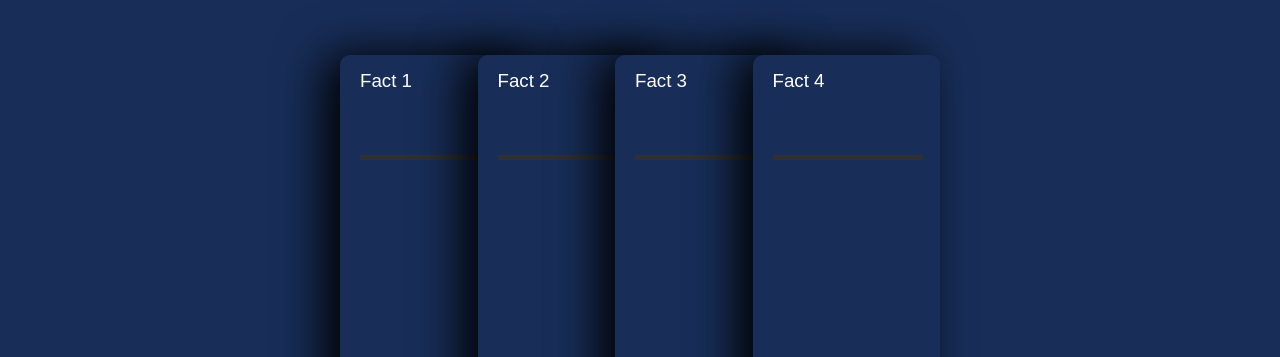
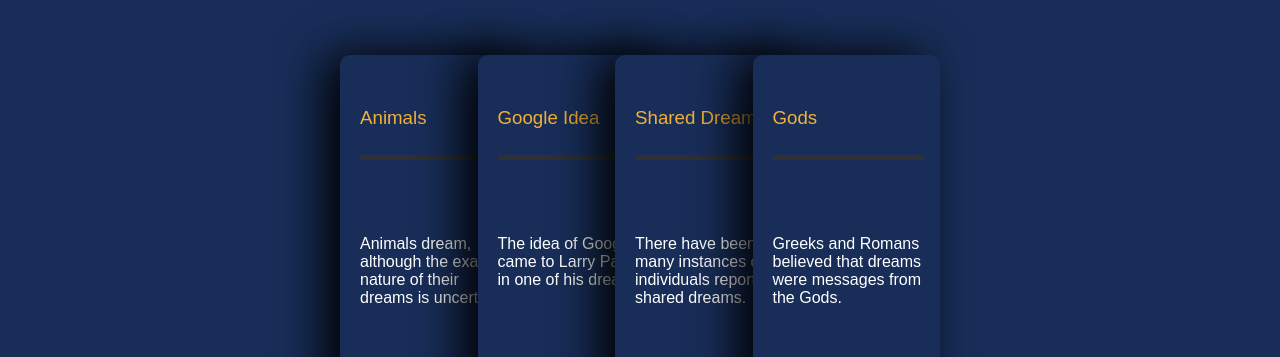
Before and after one commit to sana-al-rayess/OneirAi, a React (Create React App) app in the folder oneirai-frontend/: page / in a window 1280 px wide. Shown: the part 3126-3483 px from the top of the page. Built offline with nearby package versions, Linux system fonts and the light colour scheme; a web font is replaced by a local one.

Commit message:
frontend: edited Facts

```diff
--- a/oneirai-frontend/src/components/Facts/facts.css
+++ b/oneirai-frontend/src/components/Facts/facts.css
@@ -36,12 +36,13 @@
     transition: 0.4s ease-out;
   }
 
-  .title {
-    color: white;
+  .title-facts {
+    color: #F2B138;
     font-weight: 300;
     position: absolute;
     left: 20px;
     top: 15px;
+    padding-top: 20%;
   }
 
   .bar {
@@ -56,6 +57,7 @@
     background-color: #2e3033;
     width: 100%;
     height: 100%;
+
   }
 
   .filledbar {
@@ -67,6 +69,7 @@
     background: rgb(0, 154, 217);
     background: linear-gradient(90deg, rgba(0, 154, 217, 1) 0%, rgba(217, 147, 0, 1) 65%, rgba(255, 186, 0, 1) 100%);
     transition: 0.6s ease-out;
+
   }
 
   .card:hover .filledbar {
@@ -87,6 +90,10 @@
     width: 600px;
   }
 
+  .fact{
+    padding-top: 50%;
+    color: #fff;
+  }
 
 @media (max-width: 768px) {
   .container-cards {
--- a/oneirai-frontend/src/components/Facts/index.jsx
+++ b/oneirai-frontend/src/components/Facts/index.jsx
@@ -7,33 +7,37 @@ const Facts = () => {
             <p className="feature-title">Did You Know?</p>
             <div class="container-cards">
                 <div class="card">
-                    <h3 class="title">Fact 1</h3>
+                    <h3 class="title-facts">Animals</h3>
                     <div class="bar">
                         <div class="emptybar"></div>
+                     <div className='fact'>Animals dream, although the exact nature of their dreams is uncertain.</div>
                         <div class="filledbar"></div>
                     </div>
 
                 </div>
                 <div class="card">
-                    <h3 class="title">Fact 2</h3>
+                    <h3 class="title-facts">Google Idea</h3>
                     <div class="bar">
                         <div class="emptybar"></div>
+                        <div className='fact'>The idea of Google came to Larry Page in one of his dreams.</div>
                         <div class="filledbar"></div>
                     </div>
 
                 </div>
                 <div class="card">
-                    <h3 class="title">Fact 3</h3>
+                    <h3 class="title-facts">Shared Dreams</h3>
                     <div class="bar">
                         <div class="emptybar"></div>
+                        <div className='fact'>There have been many instances of individuals reporting shared dreams.</div>
                         <div class="filledbar"></div>
                     </div>
                 </div>
 
                 <div class="card">
-                    <h3 class="title">Fact 4</h3>
+                    <h3 class="title-facts">Gods</h3>
                     <div class="bar">
                         <div class="emptybar"></div>
+                        <div className='fact'> Greeks and Romans believed that dreams were messages from the Gods.</div>
                         <div class="filledbar"></div>
                     </div>
 
```
